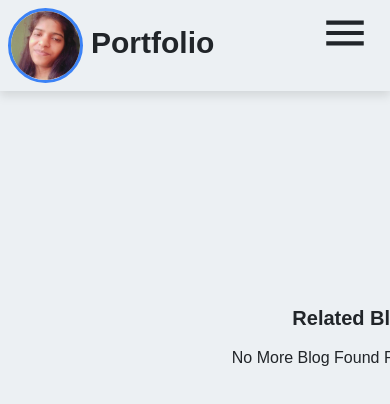
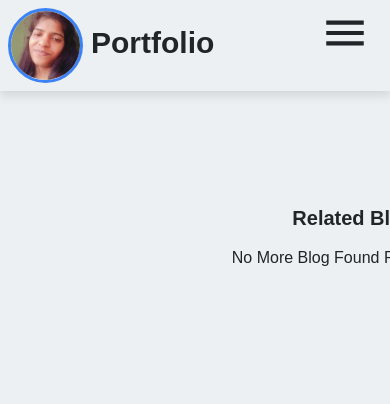
Before and after one commit to ranjana980/my-porfolio, a React (Create React App) app: page /blog/1/1 in a window 390 px wide. Shown: the top 404 px of the page. Built offline with nearby package versions, Linux system fonts and the light colour scheme.

Commit message:
fix: margin

```diff
--- a/src/componnets/blogs/blog-details.js
+++ b/src/componnets/blogs/blog-details.js
@@ -90,7 +90,7 @@ const BlogDetails = () => {
             )
           )}
       </div>
-      <div className="xl:col-span-3 lg:col-span-3 sm:col-span-12 md:col-span-12 col-span-12 xl:mt-[100px] xs:mt-[119px] ml-5">
+      <div className="xl:col-span-3 lg:col-span-3 sm:col-span-12 md:col-span-12 col-span-12 xl:mt-[100px] xs:mt-[19px] ml-5">
         <h1 className="mt-3 text-center text-xl font-bold">Related Blogs</h1>
         {blogObjArr.filter(
           (item) => item.route !== id && item.type === technology
```
